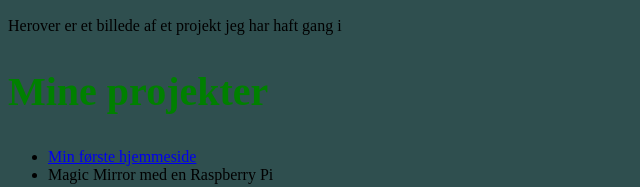
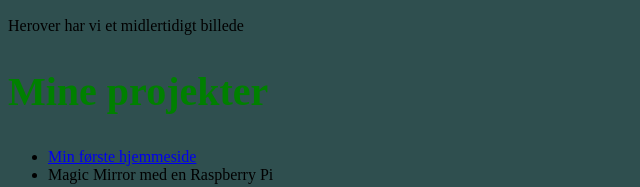
Before and after one commit to Victorlyn2/victorlyn2.github.io, a plain HTML site: page Index.html in a window 1280 px wide. Shown: the part 3032-3219 px from the top of the page, 0-640 px from the left. Drawn offline with Linux system fonts and the light colour scheme; files whose address does not match are found by name.

Commit message:
Update Index.html

```diff
--- a/Index.html
+++ b/Index.html
@@ -27,7 +27,7 @@
             <li>Engageret</li>
         </ol>
         <img class="big-image" src="img/big-image.jpg">
-        <p class="caption">Herover er et billede af et projekt jeg har haft gang i</p>
+        <p class="caption">Herover har vi et midlertidigt billede</p>
         <h2>Mine projekter</h2>
         <ul>
             <li><a href="https://victorlyn2.github.io/Index.html"
```
